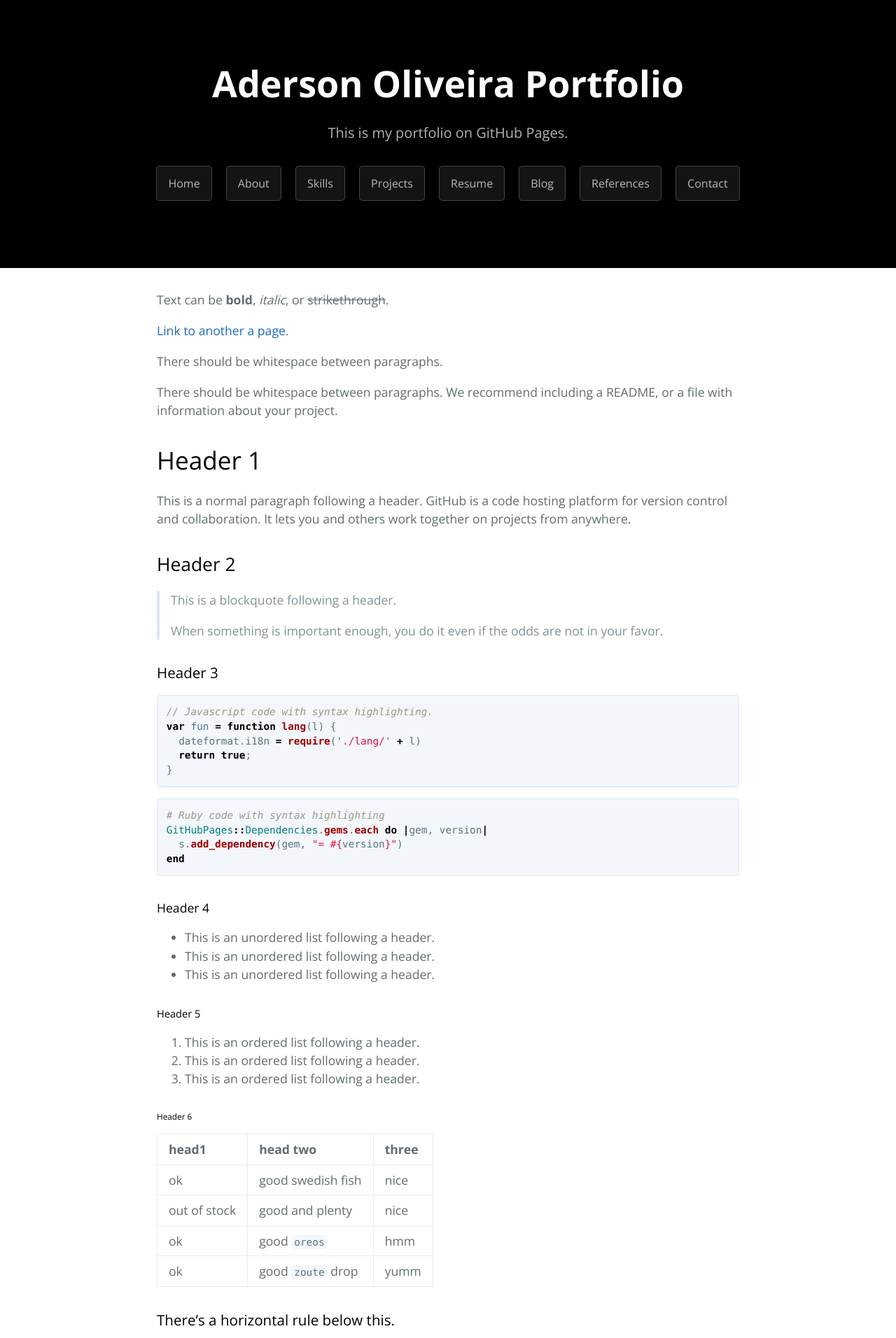
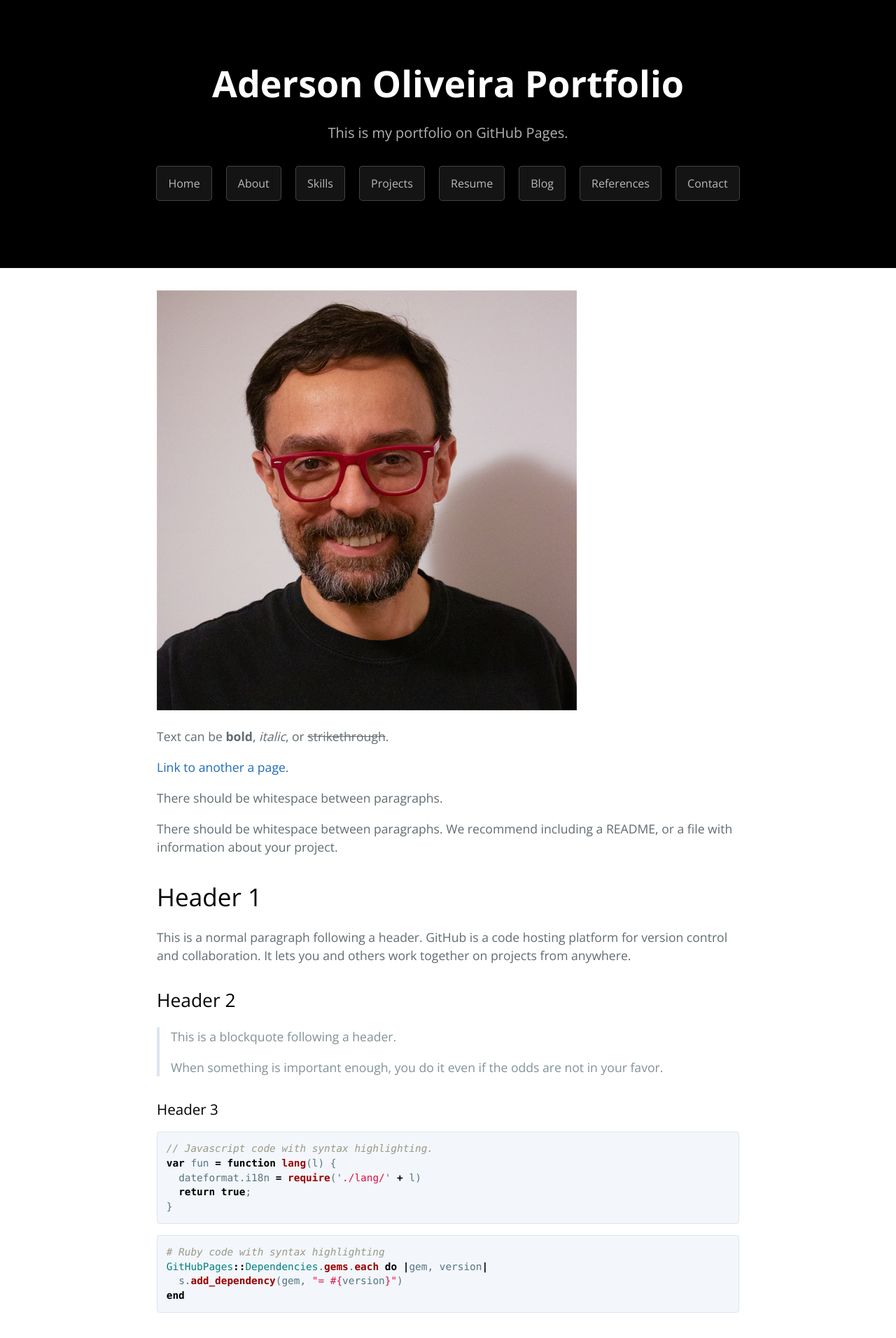
Before and after one commit to TechLeapDev/TechLeapDev.github.io, a Jekyll site: the page built from index.md, in a window 1280 px wide. Shown: the top 1912 px of the page at 70% size. Built offline with Jekyll 4.4.1, drawn with Linux system fonts in a browser that asks for light colours.

Commit message:
add image to home

```diff
--- a/index.md
+++ b/index.md
@@ -1,6 +1,8 @@
 ---
 layout: default
 ---
+
+![Aderson Oliveira](./assets/images/aderson.jpg "Aderson Oliveira")
 
 Text can be **bold**, _italic_, or ~~strikethrough~~.
 
```
